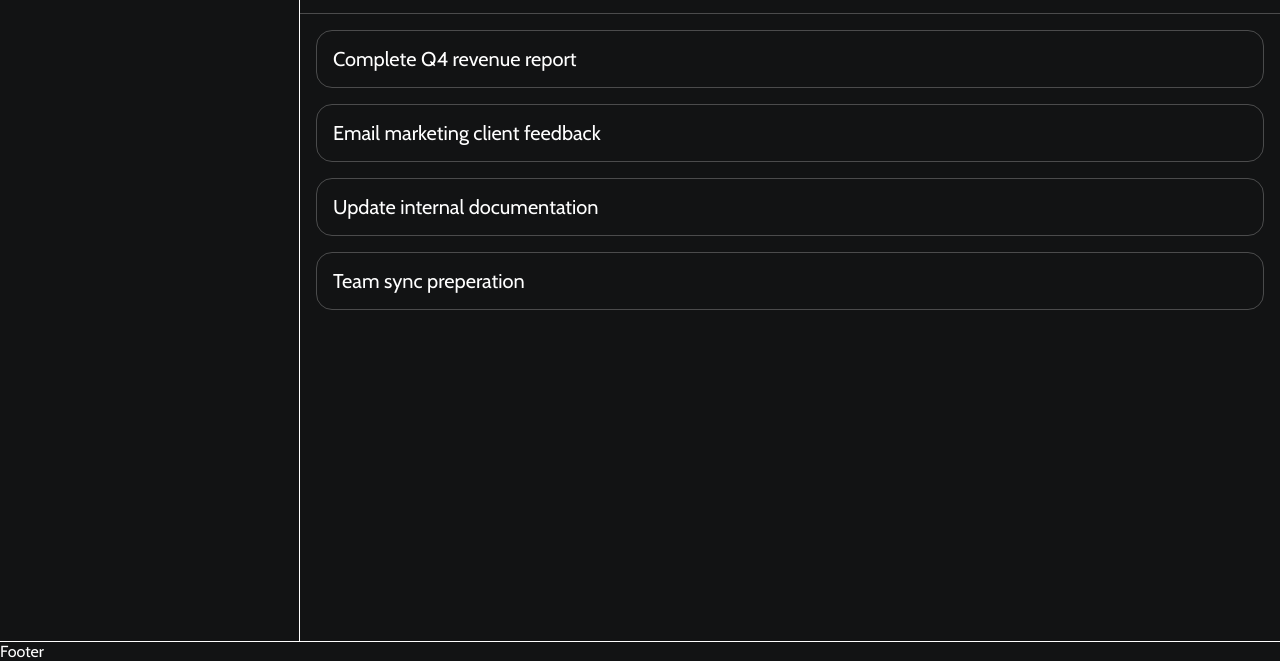
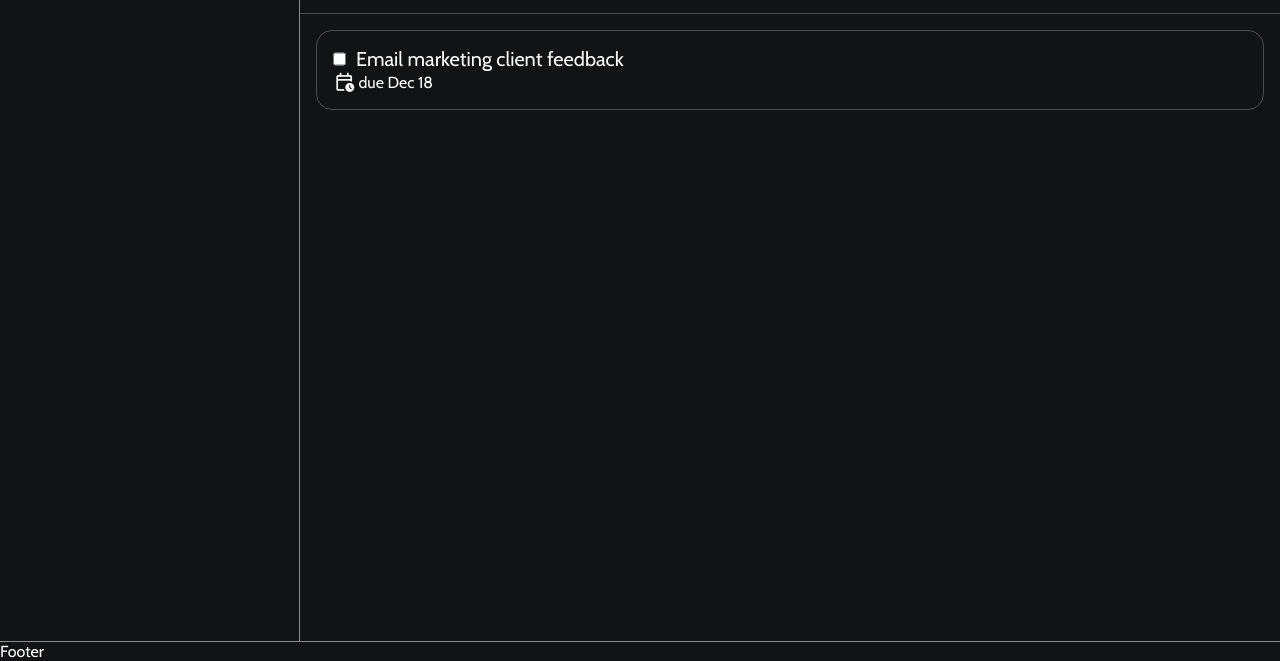
Before and after one commit to ShurjeelCS/todo-list, a website built with webpack: page src/template.html in a window 1280 px wide. Shown: the part 139-800 px from the top of the page. Built offline with nearby package versions, Linux system fonts and the light colour scheme.

Commit message:
created task card in html and css

```diff
--- a/src/styles.css
+++ b/src/styles.css
@@ -22,19 +22,19 @@ body {
 nav {
     grid-row: 1/2;
     grid-column: 1/3;
-    border-bottom: 1px solid white;
+    border-bottom: 1px solid rgba(255, 255, 255, 0.514);
     padding: 1rem;
 
 }
 
 aside {
-    border-right:  1px solid white;
+    border-right:  1px solid rgba(255, 255, 255, 0.514);
     padding:1rem;
 }
 
 
 footer {
-    border-top: 1px solid white;
+    border-top: 1px solid rgba(255, 255, 255, 0.514);
     grid-column:1/3;
 }
 
@@ -56,11 +56,22 @@ footer {
     font-size: 1rem;
     font-weight: 600;
     border: none;
-    padding: 3px;
+    padding: 6px 0;
     width: 100px;
-    border-radius: 15px;
+    border-radius: 10px;
 
 }
+
+
+.material-symbols-outlined {
+  font-variation-settings:
+  'FILL' 0,
+  'wght' 400,
+  'GRAD' 0,
+  'opsz' 20;
+  font-size:1.4rem;
+}
+
 
 .row h2 {
     font-size: 2rem;
@@ -73,12 +84,31 @@ footer {
     gap:1rem
 }
 
-.tasklist div {
+.tasklist > div {
     padding: 1rem;
     border: 1px solid rgba(255, 255, 255, 0.24);
     border-radius: 1rem;
 }
 
+
+
 .tasklist p {
     font-size: 1.25rem;
 }
+
+.due {
+    /* border : 1px solid white; */
+    display: flex;
+    align-items: center;
+    gap:3px
+}
+
+.taskcheck {
+    display: flex;
+    gap: 10px;
+}
+
+
+.taskcheck .checked {
+    border-radius: 59px;
+}
--- a/src/template.html
+++ b/src/template.html
@@ -3,7 +3,7 @@
 <head>
     <meta charset="UTF-8">
     <meta name="viewport" content="width=device-width, initial-scale=1.0">
-    <title>Document</title>
+<link rel="stylesheet" href="https://fonts.googleapis.com/css2?family=Material+Symbols+Outlined:opsz,wght,FILL,GRAD@20..48,100..700,0..1,-50..200&icon_names=calendar_clock" />    <title>Document</title>
 </head>
 <body>
     <nav>
@@ -26,17 +26,21 @@
         </div>
 
         <div class="tasklist">
-            <div><p>Complete Q4 revenue report</p>
+            <div>
+                <div class="taskcheck">
+                    <input type="checkbox" class="checked">
+                    <p>Email marketing client feedback</p>
+                </div>
+
+                <div class="due">
+                    <span class="material-symbols-outlined">
+                    calendar_clock
+                    </span>
+                    <span>due Dec 18</span>
+                </div>
+
             </div>
-            <div>
-                <p>Email marketing client feedback</p>
-            </div>
-            <div>
-                <p>Update internal documentation</p>
-            </div>
-            <div>
-                <p>Team sync preperation</p>
-            </div>
+
         </div>
     </main>
     <footer>
```
